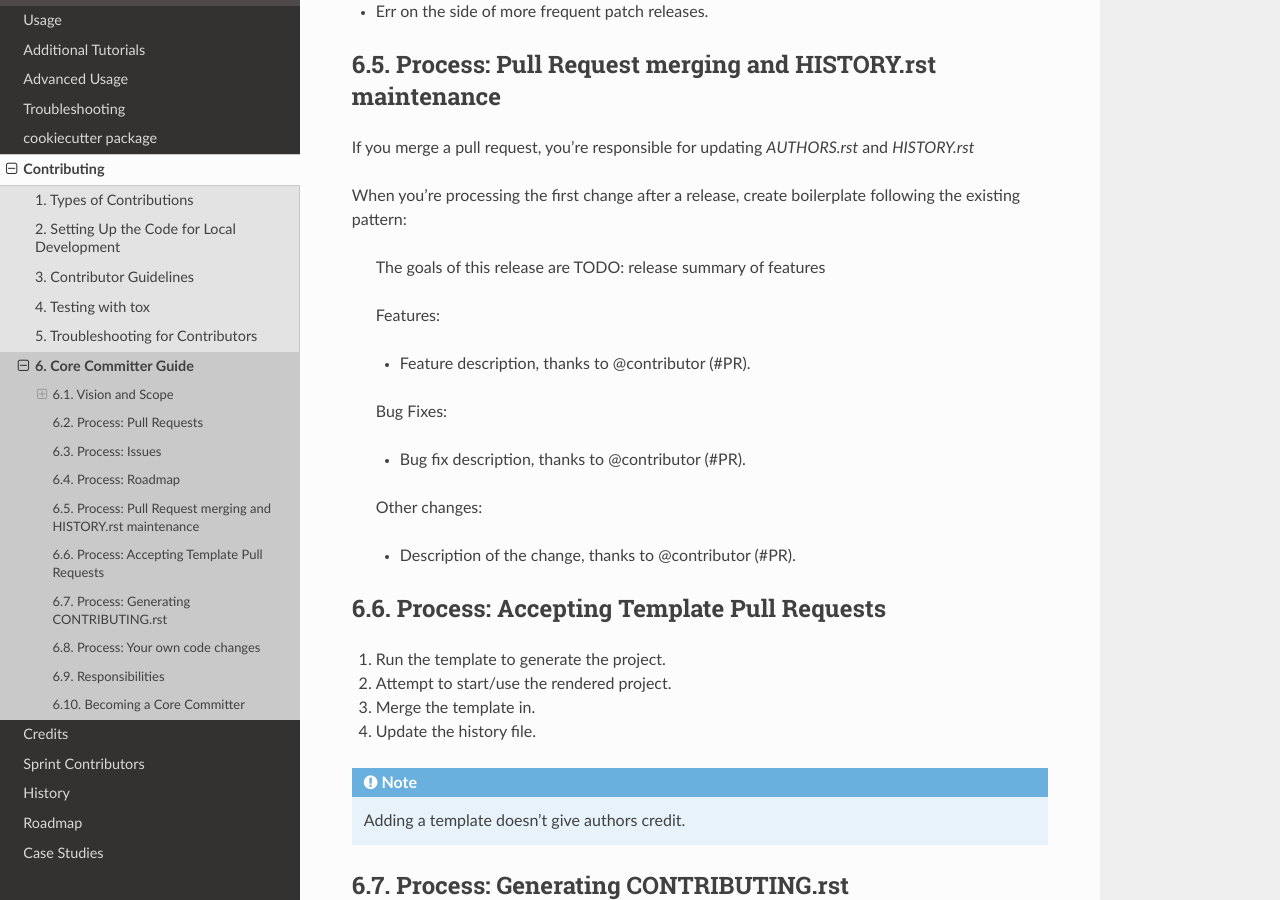
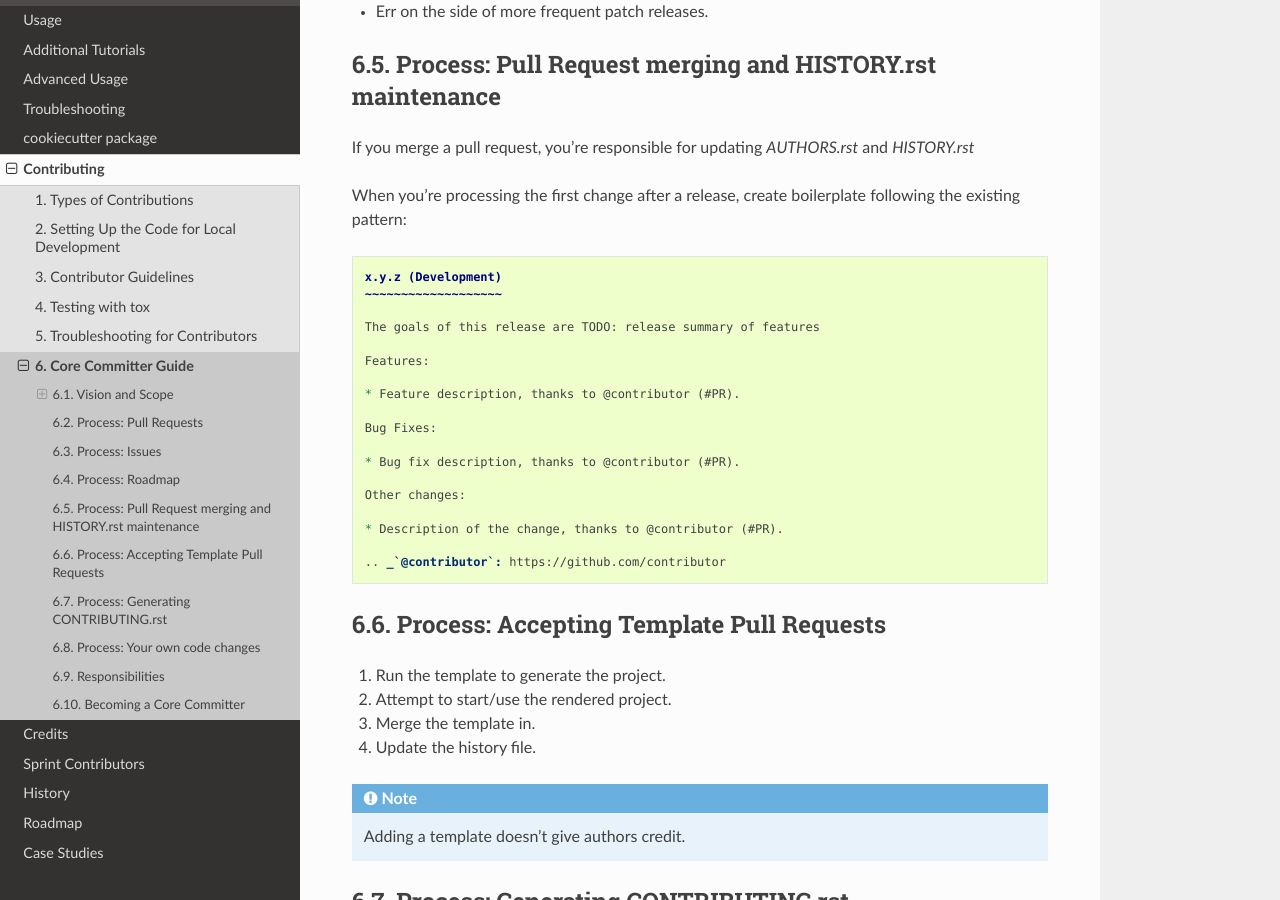
Before and after one commit to c-allen-tech/cookie, a Sphinx documentation site: the page built from docs/core_committer_guide.rst, in a window 1280 px wide and 900 px high, scrolled down 2968 px. Built offline with Sphinx 7.4.7 and the Read the Docs theme 2.0.0, drawn with Linux system fonts in a browser that asks for light colours; formulas are drawn with MathJax 3.

Commit message:
Fix reST markup

```diff
--- a/docs/core_committer_guide.rst
+++ b/docs/core_committer_guide.rst
@@ -134,6 +134,8 @@ If you merge a pull request, you're responsible for updating `AUTHORS.rst` and `
 
 When you're processing the first change after a release, create boilerplate following the existing pattern:
 
+.. code-block:: rest
+
     x.y.z (Development)
     ~~~~~~~~~~~~~~~~~~~
 
--- a/docs/tutorial1.rst
+++ b/docs/tutorial1.rst
@@ -102,7 +102,7 @@ Step 3: Observe How It Was Generated
 Let's take a look at cookiecutter-pypackage together. Open https://github.com/audreyr/cookiecutter-pypackage in a new browser window.
 
 {{ cookiecutter.project_slug }}
-~~~~~~~~~~~~~~~~~~~~~~~~~~~~
+~~~~~~~~~~~~~~~~~~~~~~~~~~~~~~~
 
 Find the directory called `{{ cookiecutter.project_slug }}`. Click on it. Observe
 the files inside of it. You should see that this directory and its contents
--- a/docs/tutorial2.rst
+++ b/docs/tutorial2.rst
@@ -16,7 +16,7 @@ Create the directory for your cookiecutter and cd into it:
     $ cd cookiecutter-website-simple/
 
 Step 2: Create `project_slug` Directory
--------------------------------------
+---------------------------------------
 
 Create a directory called `{{ cookiecutter.project_slug }}`.
 
--- a/docs/usage.rst
+++ b/docs/usage.rst
@@ -79,7 +79,7 @@ As of the Cookiecutter 0.7.0 release:
 
 * Your cloned cookiecutters are stored by default in your `~/.cookiecutters/`
   directory (or Windows equivalent). The location is configurable: see
-  :doc:`advanced_usage` for details.
+  :doc:`advanced/user_config` for details.
 
 Pre-0.7.0, this is how it worked:
 
```
